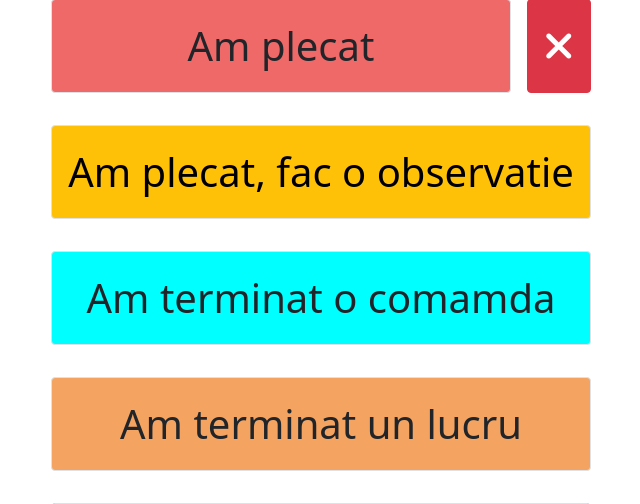
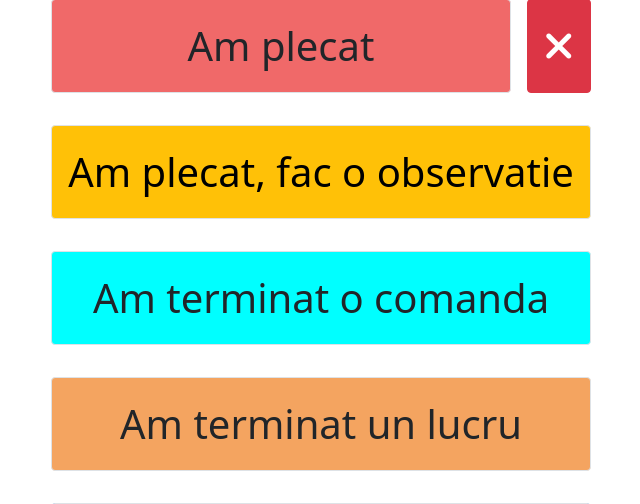
Before and after one commit to danielsofran/RaportAngajati, a Django app: page /home in a window 1280 px wide. Shown: the part 325-829 px from the top of the page, without its empty margins (319-959 px from the left). Run offline with Django 4.2, Linux system fonts and the light colour scheme; a user stored in the database is signed in; data comes from the database, SQL or seed files in the repository; some libraries are stand-ins or nearby versions.

Commit message:
typo comamda

```diff
--- a/templates/home.html
+++ b/templates/home.html
@@ -140,7 +140,7 @@
 
         <div class="my-3 ms-5">
             <div class="d-flex flex-row">
-                <button type="button" class="btn mx-auto p-3 border fs-1 me-5 flex-fill" style="background-color: aqua" onclick="toogleView('comandDiv')">Am terminat o comamda</button>
+                <button type="button" class="btn mx-auto p-3 border fs-1 me-5 flex-fill" style="background-color: aqua" onclick="toogleView('comandDiv')">Am terminat o comanda</button>
 {#                <div class="d-flex flex-row"><button onclick="toogleView('comandDiv')" class="btn btn-danger btn-square-md font-weight-bold fs-1 align-self-center my-0"><i class="fa-solid fa-xmark"></i></button></div>#}
             </div>
             <div class="d-none fs-2 pt-3" id="comandDiv">
```
